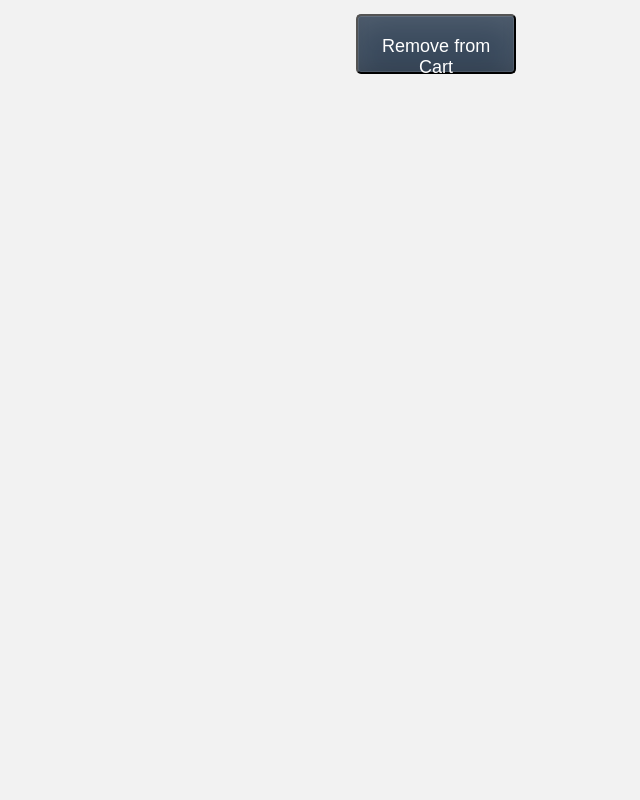
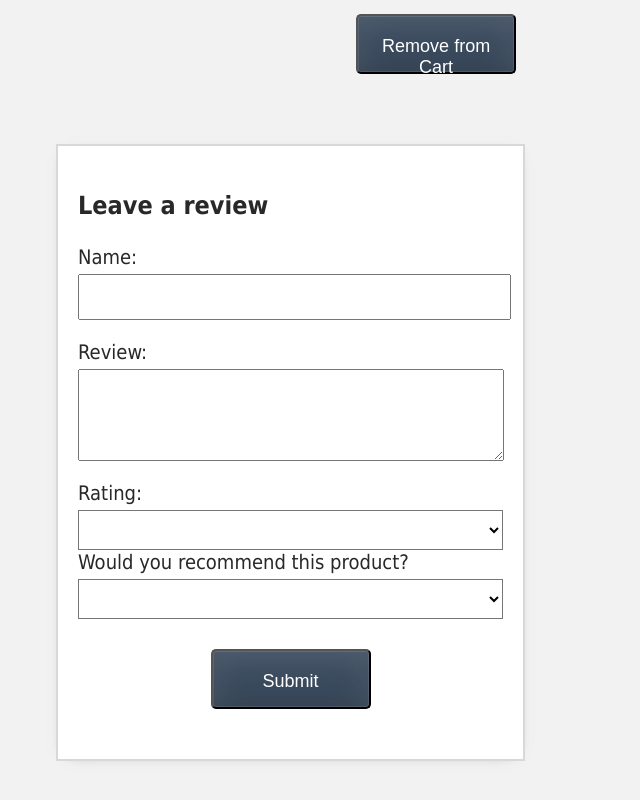
Before and after one commit to stuheiss/intro-to-vue-3, a Vue app: page / in a window 1280 px wide. Shown: the part 793-1593 px from the top of the page, without its empty margins (0-640 px from the left). Before the commit the page ends 913 px from the top, so only its background shows below. Built offline with nearby package versions, Linux system fonts and the light colour scheme.

Commit message:
Forms & v-model

```diff
--- a/src/components/ProductDetails.vue
+++ b/src/components/ProductDetails.vue
@@ -1,6 +1,6 @@
 <template>
   <ul>
-    <li v-for="detail in details" :key="detail.id">{{ detail }}</li>
+    <li v-for="(detail, index) in details" :key="index">{{ detail }}</li>
   </ul>
 </template>
 
--- a/src/components/ProductDisplay.vue
+++ b/src/components/ProductDisplay.vue
@@ -25,7 +25,7 @@
         >
         </div>
         <ul>
-          <li v-for="size in sizes" :key="size.id">{{ size }}</li>
+          <li v-for="(size, index) in sizes" :key="index">{{ size }}</li>
         </ul>
         <button
           :disabled="!inStock"
@@ -38,17 +38,23 @@
           @click="removeFromCart"
         >Remove from Cart</button>
       </div>
+      <ReviewList v-if="reviews.length" :reviews="reviews"></ReviewList>
+      <ReviewForm @review-submitted="addReview"></ReviewForm>
     </div>
   </div>
 </template>
 
 <script>
 import ProductDetails from './ProductDetails'
+import ReviewForm from './ReviewForm'
+import ReviewList from './ReviewList'
 
 export default {
   name: 'ProductDisplay',
   components: {
-    ProductDetails
+    ProductDetails,
+    ReviewForm,
+    ReviewList,
   },
   props: {
     premium: {
@@ -91,6 +97,7 @@
         { id:2235, color:'blue', image:'./assets/images/socks_blue.jpg', quantity:10, onSale:false },
       ],
       sizes: ['small', 'medium', 'large'],
+      reviews: [],
     };
   },
   methods: {
@@ -103,6 +110,9 @@
     updateVariant(index) {
       this.selectedVariant = index;
     },
+    addReview(review) {
+      this.reviews.push(review);
+    },
   },
 }
 </script>
--- /dev/null
+++ b/src/components/ReviewForm.vue
@@ -0,0 +1,58 @@
+<template>
+  <form class="review-form" @submit.prevent="onSubmit">
+    <h3>Leave a review</h3>
+    <label for="name">Name:</label>
+    <input id="name" v-model="name">
+
+    <label for="review">Review:</label>
+    <textarea id="review" v-model="review"></textarea>
+
+    <label for="rating">Rating:</label>
+    <select id="rating" v-model.number="rating">
+      <option>5</option>
+      <option>4</option>
+      <option>3</option>
+      <option>2</option>
+      <option>1</option>
+    </select>
+
+    <label for="recommend">Would you recommend this product?</label>
+    <select id="recommend" v-model="recommend">
+      <option>Yes</option>
+      <option>No</option>
+    </select>
+
+    <input class="button" type="submit" value="Submit">
+  </form>
+</template>
+
+<script>
+export default {
+  data() {
+    return {
+      name: '',
+      review: '',
+      rating: null,
+      recommend: null,
+    }
+  },
+  methods: {
+    onSubmit() {
+      if (this.name === '' || this.review === '' || this.rating === null || this.recommend === null) {
+        alert('Review is incomplete. Please fill out every field.')
+        return
+      }
+      let productReview = {
+        name: this.name,
+        review: this.review,
+        rating: this.rating,
+        recommend: this.recommend,
+      }
+      this.$emit('review-submitted', productReview)
+      this.name = ''
+      this.review = ''
+      this.rating = null
+    }
+  }
+}
+</script>
--- /dev/null
+++ b/src/components/ReviewList.vue
@@ -0,0 +1,26 @@
+<template>
+  <div class="review-container">
+    <h3>Reviews:</h3>
+    <ul>
+      <li v-for="(review, index) in reviews" :key="index">
+        {{ review.name }} gave this review {{ review.rating }} stars
+        <br/>
+        {{ review.review }}
+        <br/>
+        Recommended: {{ review.recommend }}
+      </li>
+    </ul>
+  </div>
+</template>
+
+<script>
+export default {
+  name: 'review-list',
+  props: {
+    reviews: {
+      type: Array,
+      required: true,
+    }
+  }
+}
+</script>
```
Also changed, not shown: 1 other file (tests, documents, lock files or other folders).
